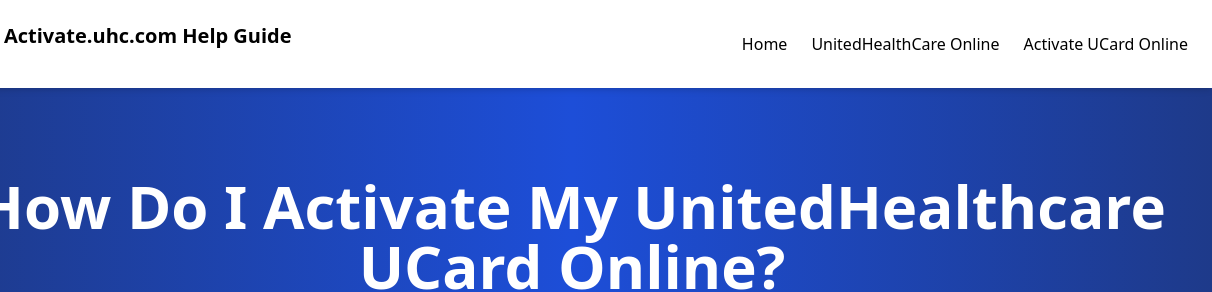
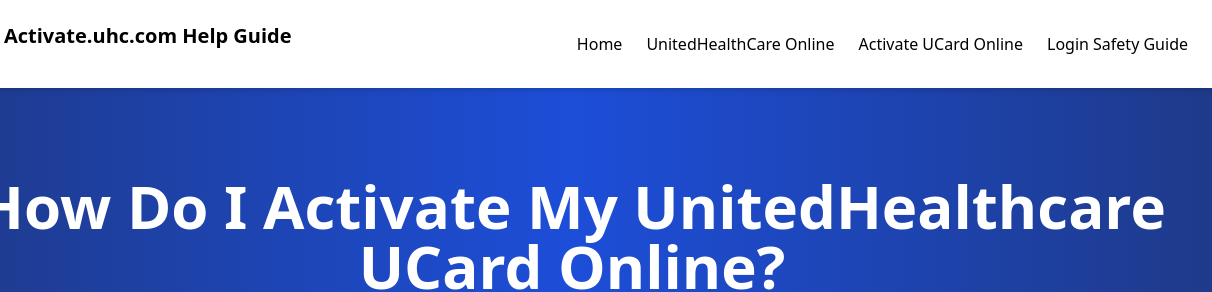
Before and after one commit to activateuhc-ucardonline/activateuhc-ucardonline.github.io, a plain HTML site: page activate-ucard.html in a window 1280 px wide. Shown: the top 292 px of the page, 68-1280 px from the left. Drawn offline with nearby package versions, Linux system fonts and the light colour scheme.

Commit message:
Update activate-ucard.html

```diff
--- a/activate-ucard.html
+++ b/activate-ucard.html
@@ -55,6 +55,7 @@
         <a href="/index.html" class="hover:text-blue-600">Home</a>
         <a href="/unitedhealthcare-online.html" class="hover:text-blue-600">UnitedHealthCare Online</a>
         <a href="/activate-ucard.html" class="hover:text-blue-600">Activate UCard Online</a>
+         <a href="/login-safety-guide.html" class="hover:text-blue-600">Login Safety Guide</a>
       </nav>
       <button class="md:hidden p-2 rounded-lg border border-gray-200">☰</button>
     </div>
```
